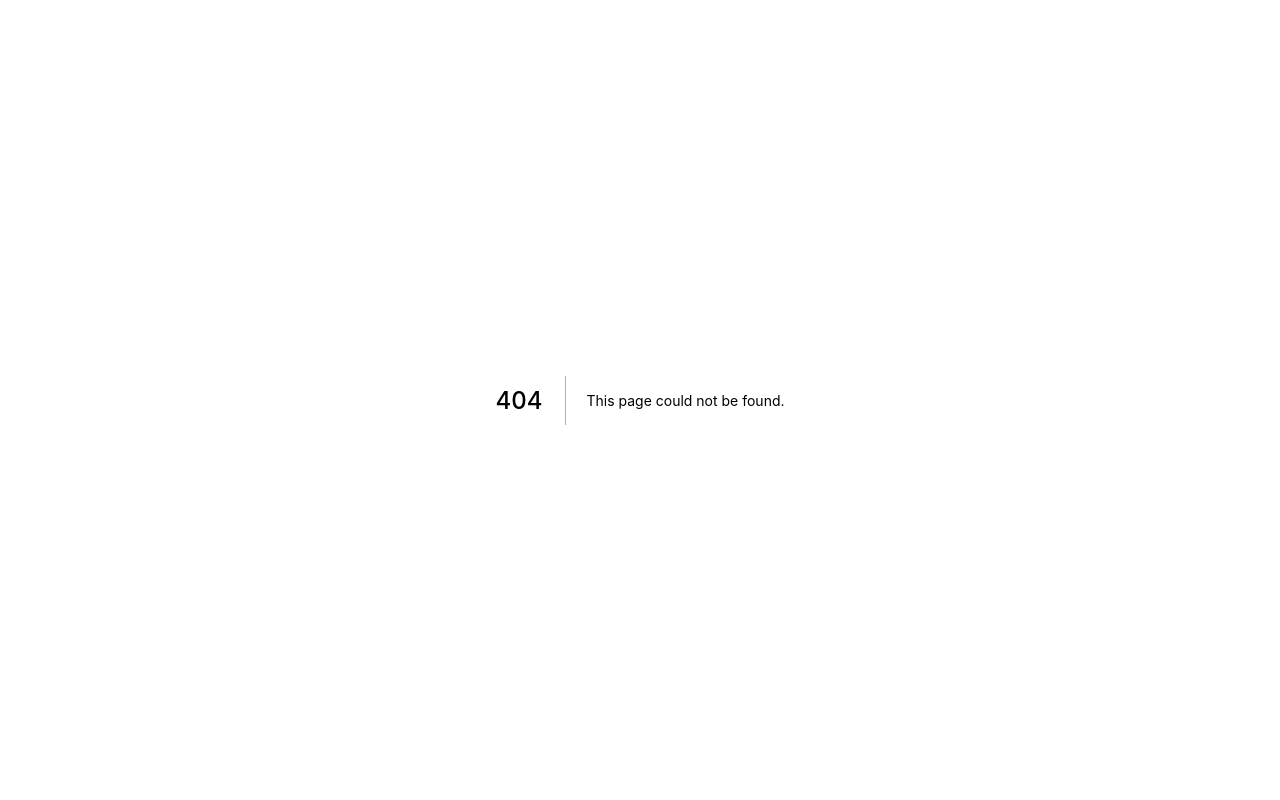
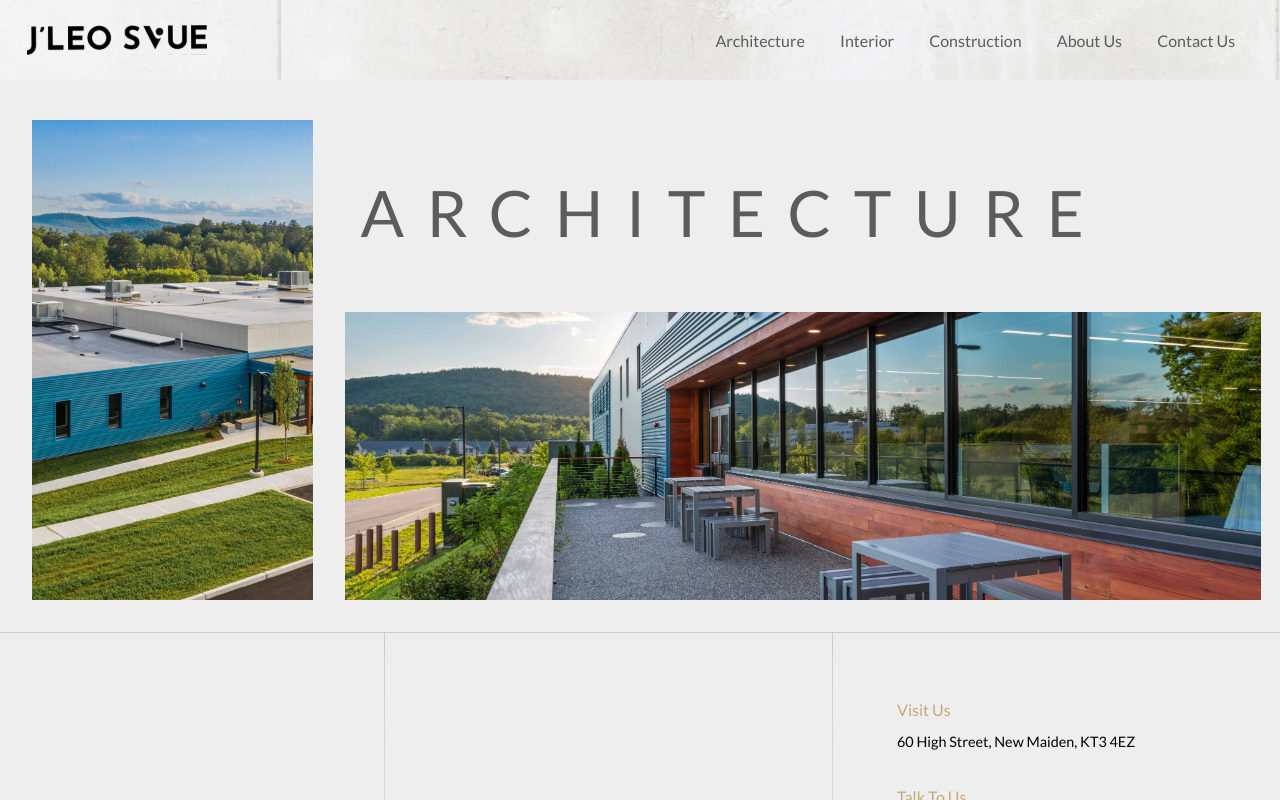
Before and after one commit to azula9713/jleo_svue-frontend, a Next.js app: page /architecture in a window 1280 px wide. Before the commit this address had no page. Shown: the top 800 px of the page. Built offline with nearby package versions, Linux system fonts and the light colour scheme.

Commit message:
Bug Fixing

```diff
--- a/components/Architecture/CaseStudyItem.js
+++ b/components/Architecture/CaseStudyItem.js
@@ -1,7 +1,13 @@
 import Image from 'next/image'
 import styled from 'styled-components'
 
-const CaseStudyItem = ({ align, title, leftImg, coverImg }) => {
+const CaseStudyItem = ({
+  align,
+  title,
+  leftImg,
+  coverImg,
+  subtitleVisible = true,
+}) => {
   return (
     <Container>
       {align === 'right' && (
@@ -15,7 +21,7 @@ const CaseStudyItem = ({ align, title, leftImg, coverImg }) => {
             <DetailSection>
               <CardTitle>
                 <Title>{title}</Title>
-                <SubTitle>Case Studies</SubTitle>
+                {subtitleVisible && <SubTitle>Case Studies</SubTitle>}
               </CardTitle>
             </DetailSection>
             <ImageSection align={align}>
--- a/components/Layout/HeadSection.js
+++ b/components/Layout/HeadSection.js
@@ -1,7 +1,19 @@
 import Head from 'next/head'
+import { useEffect } from 'react'
+import { useSetRecoilState } from 'recoil'
+
+import { hoveredNavAtom } from '../../atoms/headerAtom'
+
 import Header from './Header'
 
 const HeadSection = ({ title }) => {
+  const setHoveredTitle = useSetRecoilState(hoveredNavAtom)
+
+  useEffect(() => {
+    setHoveredTitle('')
+    // eslint-disable-next-line react-hooks/exhaustive-deps
+  }, [])
+
   return (
     <>
       <Head>
--- a/components/Layout/Header.js
+++ b/components/Layout/Header.js
@@ -43,7 +43,7 @@ const Header = () => {
               <Link key={navLink.id} href={navLink.link}>
                 <NavLinkItem
                   onMouseEnter={() => {
-                    if (navLink.link === '#') {
+                    if (navLink.isMultiple) {
                       setHoveredTitle(navLink.name)
                     }
                   }}
--- a/components/Layout/MegaMenu.js
+++ b/components/Layout/MegaMenu.js
@@ -1,28 +1,13 @@
-import { useEffect } from 'react'
 import styled from 'styled-components'
-import { useRouter } from 'next/router'
 import { Fade } from 'react-reveal'
-import { useRecoilState } from 'recoil'
+import { useSetRecoilState } from 'recoil'
 
 import MenuItem from './MenuItem'
 
 import { hoveredNavAtom } from '../../atoms/headerAtom'
 
 const MegaMenu = ({ menuTitle }) => {
-  const router = useRouter()
-
-  const path = router.pathname
-
-  const [hoveredTitle, setHoveredTitle] = useRecoilState(hoveredNavAtom)
-
-  useEffect(() => {
-    //check if path contains the hoverd title
-    if (path.includes(hoveredTitle.toLowerCase()) && path !== '/') {
-      setHoveredTitle('')
-    }
-
-    // eslint-disable-next-line react-hooks/exhaustive-deps
-  }, [])
+  const setHoveredTitle = useSetRecoilState(hoveredNavAtom)
 
   return (
     <MegaMenuContainer>
--- a/data/constants/NavLinks.js
+++ b/data/constants/NavLinks.js
@@ -2,7 +2,7 @@ const NavLinks = [
   {
     id: 1,
     name: 'Architecture',
-    link: '#',
+    link: '/architecture',
     isMultiple: true,
   },
   {
--- /dev/null
+++ b/pages/architecture/index.js
@@ -0,0 +1,25 @@
+import CaseStudyItem from '../../components/Architecture/CaseStudyItem'
+import Footer from '../../components/Layout/Footer'
+import HeadSection from '../../components/Layout/HeadSection'
+
+import { MainSection } from '../../styles/js/customStyles'
+
+const Architecture = () => {
+  return (
+    <>
+      <HeadSection title="Architecture" />
+      <MainSection>
+        <CaseStudyItem
+          align="right"
+          title="Architecture"
+          coverImg="/img/others/talk.jpg"
+          leftImg="/img/others/comm-cover.jpg"
+          subtitleVisible={false}
+        />
+      </MainSection>
+      <Footer />
+    </>
+  )
+}
+
+export default Architecture
```
